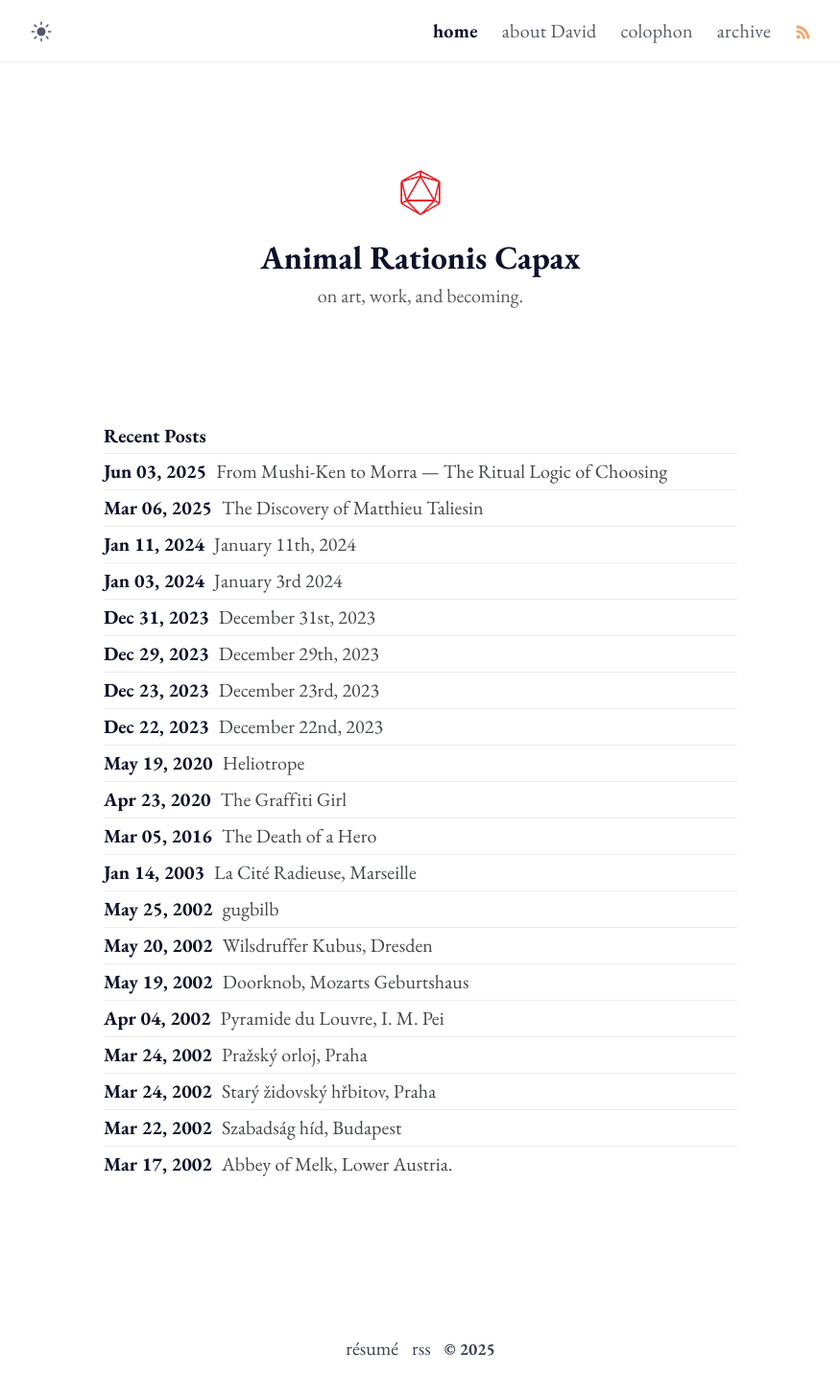
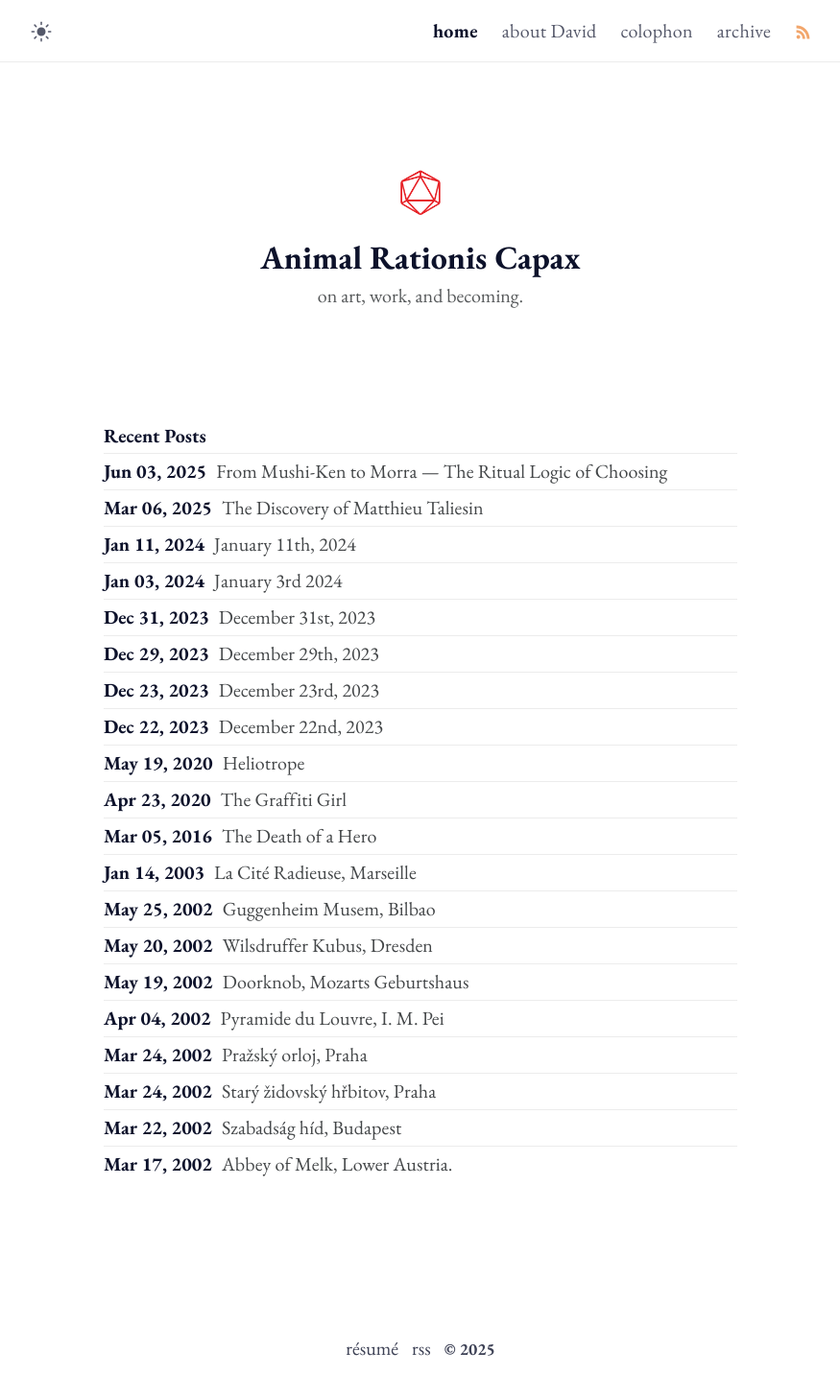
Before and after one commit to davidglidden/davidglidden.github.io, a Jekyll site: the page built from index.md, in a window 1280 px wide. Shown: the whole page at 96% size, without its empty margins (202-1077 px from the left). Built offline with Jekyll 4.4.1, drawn with Linux system fonts in a browser that asks for light colours.

Commit message:
Update 2002-05-25-gugbilb.md

```diff
--- a/_posts/2002-05-25-gugbilb.md
+++ b/_posts/2002-05-25-gugbilb.md
@@ -1,6 +1,5 @@
 ---
-layout: photo
-title: "gugbilb"
+title: "Guggenheim Musem, Bilbao"
 date: 2002-05-25
 location: 43.268611, -2.933889
 tags: [en, travel, seen]
@@ -8,6 +7,6 @@ description:
 ---
 
 <figure>
-  <img src="/assets/img/2002-05-25-gugbilb.jpeg" alt="gugbilb">
-  <figcaption>gugbilb</figcaption>
+  <img src="/assets/img/2002-05-25-gugbilb.jpeg" alt="Guggenheim Musem, Bilbao">
+  <figcaption>Guggenheim Musem, Bilbao</figcaption>
 </figure>
```
